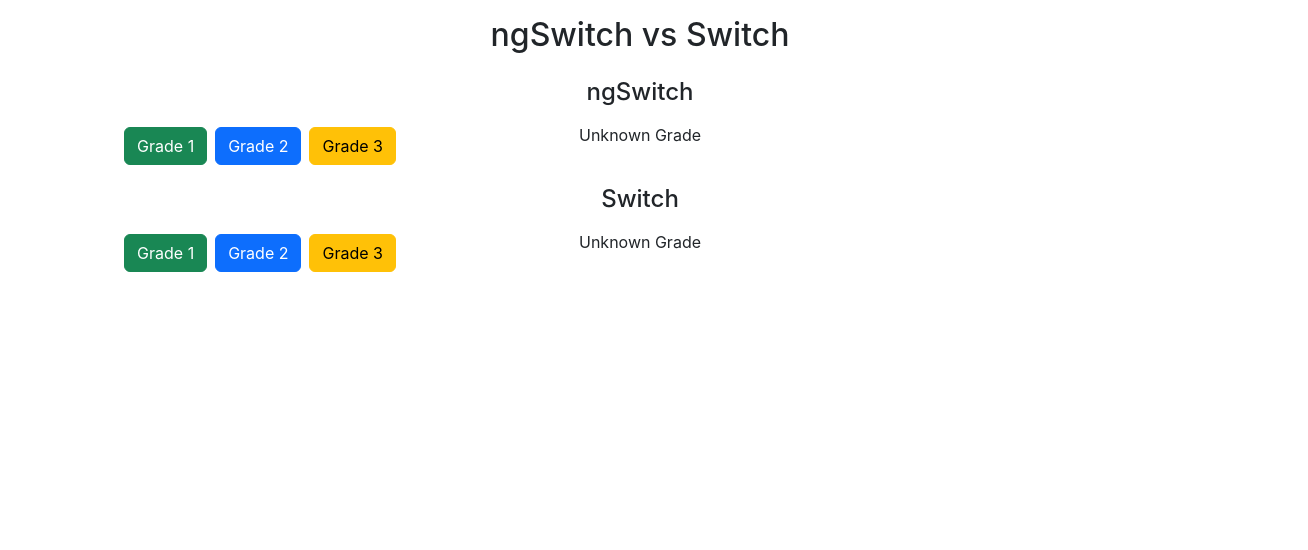
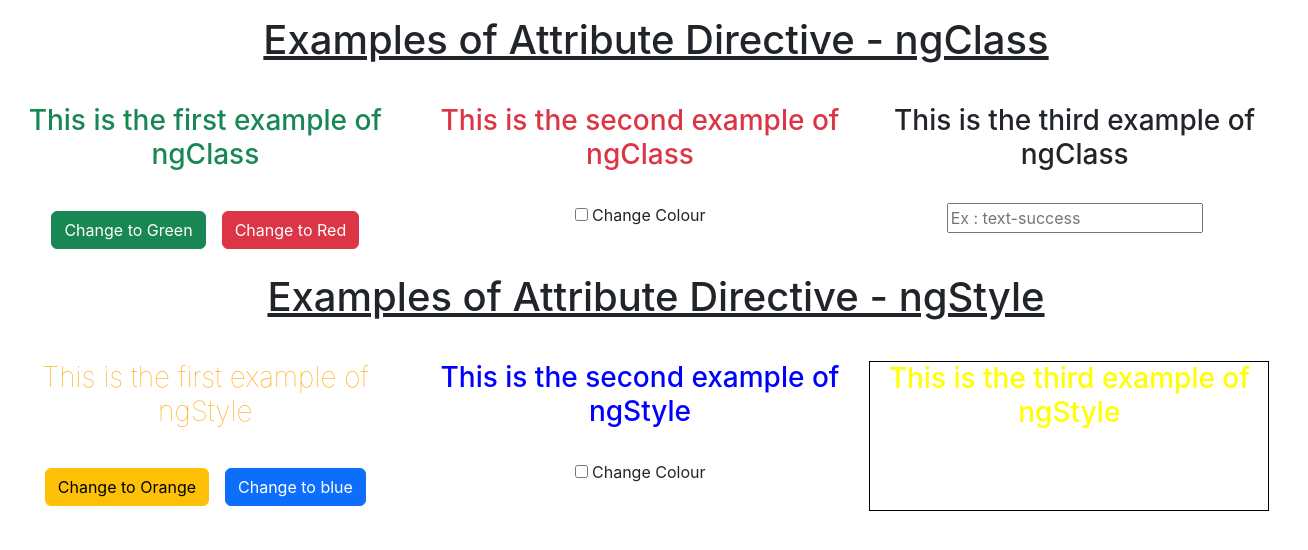
Before and after one commit to fatmazayedsayed/angular_20, an Angular app: page / in a window 1280 px wide. Shown: the top 550 px of the page, 1308 px wide, since content can reach past the window. Built offline with nearby package versions, Linux system fonts and the light colour scheme.

Commit message:
directive->attribute

```diff
--- a/src/app/app.html
+++ b/src/app/app.html
@@ -181,5 +181,8 @@
  <!-- <app-structural-directive-ngif-vs-if></app-structural-directive-ngif-vs-if> -->
  <!-- <app-structural-directive-ng-for-vs-for></app-structural-directive-ng-for-vs-for> -->
 
- <app-structural-directive-ng-switch></app-structural-directive-ng-switch>
-<router-outlet ></router-outlet>
+ <!-- <app-structural-directive-ng-switch></app-structural-directive-ng-switch> -->
+
+
+ <app-structural-directive-attribute></app-structural-directive-attribute>
+ <router-outlet ></router-outlet>
--- a/src/app/app.ts
+++ b/src/app/app.ts
@@ -2,12 +2,17 @@
 import { RouterOutlet } from '@angular/router';
  import { StructuralDirectiveNgForVsFor } from './directives/structural-directive-ng-for-vs-for/structural-directive-ng-for-vs-for';
 import { StructuralDirectiveNgSwitch } from './directives/structural-directive-ng-switch/structural-directive-ng-switch';
+import { StructuralDirectiveAttribute } from './directives/structural-directive-attribute/structural-directive-attribute';
 
 @Component({
   selector: 'app-root',
   imports: [RouterOutlet,
     StructuralDirectiveNgForVsFor,
-  StructuralDirectiveNgSwitch],
+  StructuralDirectiveNgSwitch,
+
+StructuralDirectiveAttribute
+],
+
   templateUrl: './app.html',
   styleUrl: './app.scss'
 })
--- /dev/null
+++ b/src/app/directives/structural-directive-attribute/structural-directive-attribute.html
@@ -0,0 +1,51 @@
+<div class="row text-center">
+  <div class="col-12 m-3">
+    <h1><u> Examples of Attribute Directive - ngClass </u></h1>
+  </div>
+</div>
+
+<div class="row text-center pt-3">
+  <div class="col-4">
+    <h3 [ngClass]="textColor">This is the first example of ngClass</h3>
+    <br>
+    <button class="btn btn-success m-2" (click)="changeColor('text-success')">Change to Green</button>
+    <button class="btn btn-danger m-2" (click)="changeColor('text-danger')">Change to Red</button>
+  </div>
+
+  <div class="col-4">
+    <h3 [ngClass]="isTextGreen ? 'text-success' : 'text-danger'">This is the second example of ngClass</h3>
+    <br>
+    <input type="checkbox" [(ngModel)]="isTextGreen"> Change Colour
+  </div>
+
+  <div class="col-4">
+    <h3 [ngClass]="userClass">This is the third example of ngClass</h3>
+    <br>
+    <input type="text" [(ngModel)]="userClass" placeholder="Ex : text-success">
+  </div>
+</div>
+
+<div class="row text-center">
+  <div class="col-12 m-3">
+    <h1><u> Examples of Attribute Directive - ngStyle </u></h1>
+  </div>
+</div>
+
+<div class="row text-center pt-3">
+  <div class="col-4">
+    <h3 [ngStyle]="{'color': styleColor,'font-weight':'lighter'}">This is the first example of ngStyle</h3>
+    <br>
+    <button class="btn btn-warning m-2" (click)="updateColor('orange')">Change to Orange</button>
+    <button class="btn btn-primary m-2" (click)="updateColor('blue')">Change to blue</button>
+  </div>
+
+  <div class="col-4">
+    <h3 [ngStyle]="{'color': isTextOrange ? 'orange' : 'blue'}">This is the second example of ngStyle</h3>
+    <br>
+    <input type="checkbox" [(ngModel)]="isTextOrange"> Change Colour
+  </div>
+
+  <div class="col-4">
+    <h3 [ngStyle]="customClass">This is the third example of ngStyle</h3>
+  </div>
+</div>
--- /dev/null
+++ b/src/app/directives/structural-directive-attribute/structural-directive-attribute.ts
@@ -0,0 +1,35 @@
+import { CommonModule } from '@angular/common';
+import { Component } from '@angular/core';
+import { FormsModule } from '@angular/forms';
+
+@Component({
+  selector: 'app-structural-directive-attribute',
+  imports: [CommonModule, FormsModule],
+  templateUrl: './structural-directive-attribute.html',
+  styleUrl: './structural-directive-attribute.scss'
+})
+export class StructuralDirectiveAttribute {
+  // 1
+  textColor: string = 'text-success';
+  changeColor(color: string) {
+    this.textColor = color;
+  }
+
+  styleColor: string = "orange";
+  updateColor(ngStyleColor: string) {
+    this.styleColor = ngStyleColor;
+  }
+  // 2
+  isTextGreen: boolean = false;
+
+  isTextOrange: boolean = false;
+  // 3
+  userClass: string = '';
+
+  customClass: any = {
+    'color': 'yellow',
+    'height': '150px',
+    'width': '400px',
+    'border': '1px solid black'
+  }
+}
```
Also changed, not shown: src/Docs/steps.txt, src/app/directives/structural-directive-attribute/structural-directive-attribute.scss (added), 1 other file (tests, documents, lock files or other folders).
